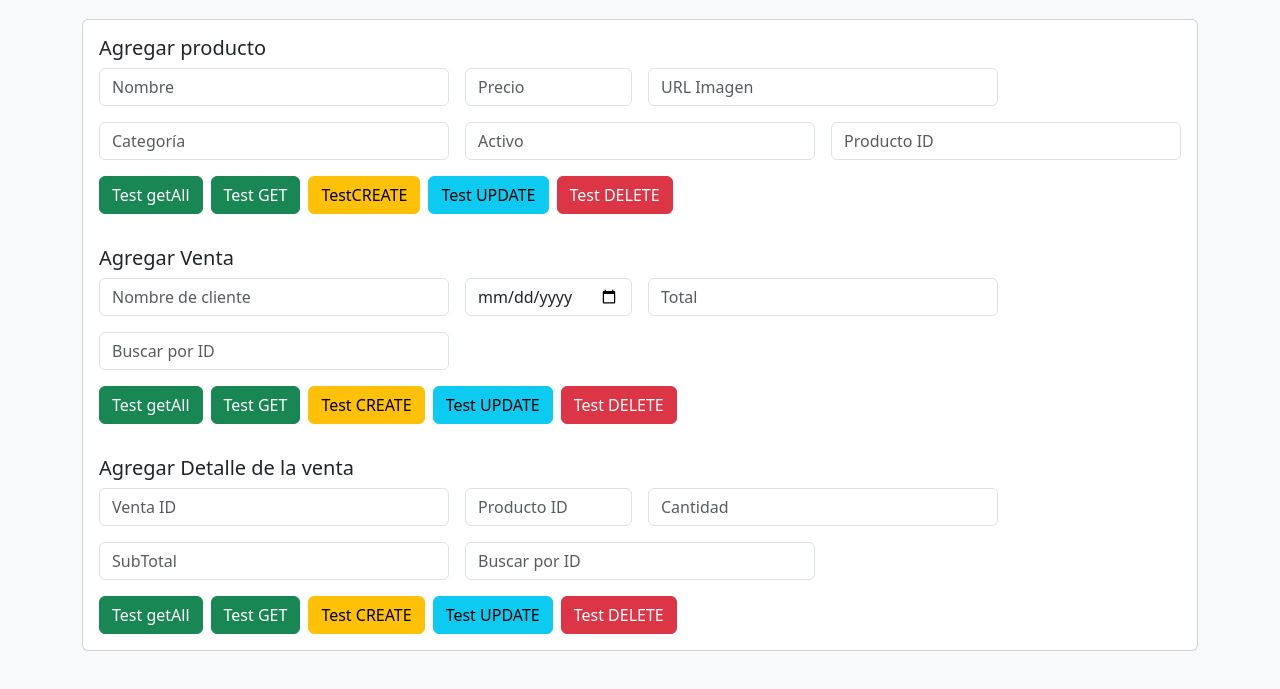
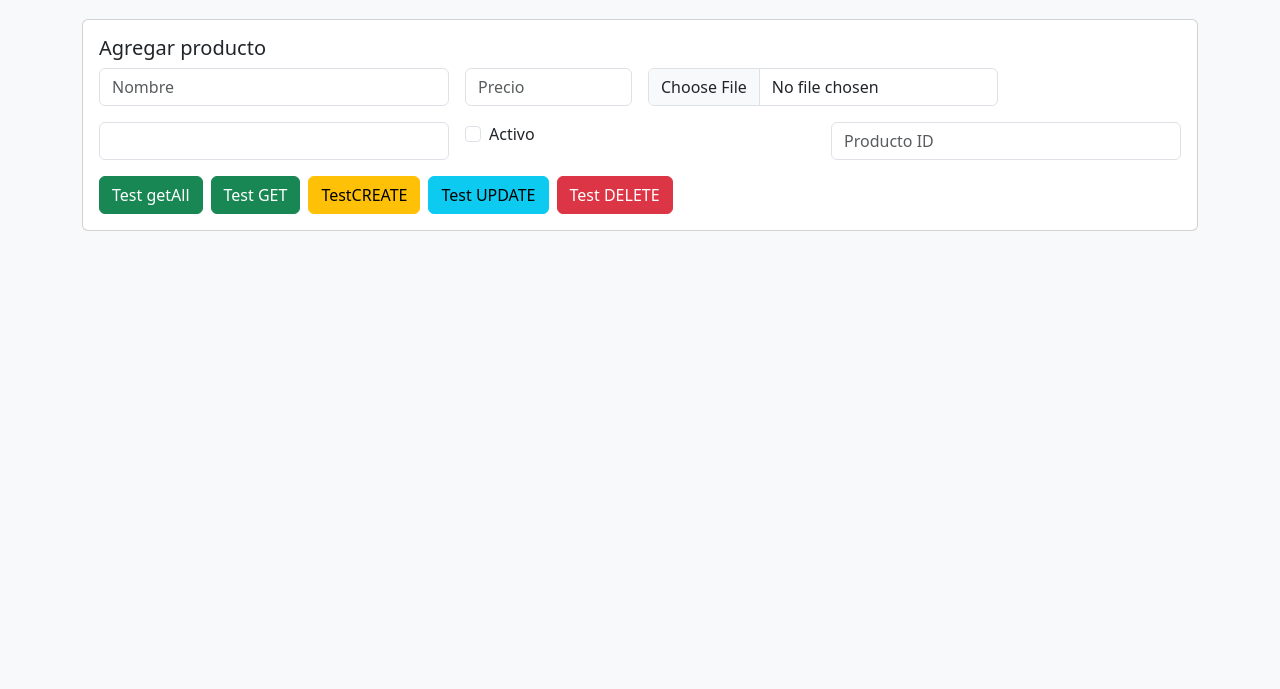
Before and after one commit to adrikaso/Trabajo-Programacion-3, a website: page frontend/testCRUD.html in a window 1280 px wide. Shown: the part 77-766 px from the top of the page. Drawn offline with nearby package versions, Linux system fonts and the light colour scheme; no server answers.

Commit message:
Cambios necesarios para poder crear un producto correctamente

```diff
--- a/frontend/testCRUD.html
+++ b/frontend/testCRUD.html
@@ -25,17 +25,26 @@
                             <input type="number" id="price" class="form-control" placeholder="Precio" required>
                         </div>
                         <div class="col-md-4">
-                            <input type="text" id="img" class="form-control" placeholder="URL Imagen" required>
+                            <input type="file" id="img" class="form-control" name="picture" placeholder="URL Imagen"
+                                required>
+                            <img id="preview" src="#" alt="Previsualización"
+                                style="max-width: 200px; margin-top: 10px; display: none;">
                         </div>
                         <div class="col-md-4">
-                            <input type="text" id="category" class="form-control" placeholder="Categoría" required>
+                            <select id="category" class="form-control" required></select>
                         </div>
                         <div class="col-md-4">
-                            <input type="text" id="active" class="form-control" placeholder="Activo" required>
+                            <div class="form-check">
+                                <input class="form-check-input" type="checkbox" id="active">
+                                <label class="form-check-label" for="active">
+                                    Activo
+                                </label>
+                            </div>
                         </div>
                         <div class="col-md-4">
                             <!-- estaba en type="number" -->
-                            <input type="text" id="hijodemilputa" class="form-control" placeholder="Producto ID" required>
+                            <input type="text" id="hijodemilputa" class="form-control" placeholder="Producto ID"
+                                required>
                         </div>
 
                     </div>
@@ -49,13 +58,15 @@
                     </div>
                 </form>
             </div>
+        </div>
 
-            <div class="card-body">
+        <!-- <div class="card-body">
             <h5 id="formTitulo">Agregar Venta</h5>
             <form id="formSale">
                 <div class="row g-3">
                     <div class="col-md-4">
-                            <input type="text" id="inputClientName" class="form-control" placeholder="Nombre de cliente" required>
+                        <input type="text" id="inputClientName" class="form-control" placeholder="Nombre de cliente"
+                            required>
                     </div>
                     <div class="col-md-2">
                         <input type="date" id="inputDate" class="form-control" placeholder="Fecha" required>
@@ -64,16 +75,18 @@
                         <input type="text" id="inputTotal" class="form-control" placeholder="Total" required>
                     </div>
                     <div class="col-md-4">
-                            <input type="text" id="inputSaleID" class="form-control" placeholder="Buscar por ID" >
+                        <input type="text" id="inputSaleID" class="form-control" placeholder="Buscar por ID">
                     </div>
                 </div>
                 <input type="hidden" id="productoId">
                 <div class="mt-3 d-flex gap-2">
-                        <button type="button" id = "btnGetAllSales" class="btn btn-success">Test getAll</button>
-                        <button type="button" id = "btnGetSale" class="btn btn-success" >Test GET</button>
+                    <button type="button" id="btnGetAllSales" class="btn btn-success">Test getAll</button>
+                    <button type="button" id="btnGetSale" class="btn btn-success">Test GET</button>
                     <button type="button" id="btnTestCreateSale" class="btn btn-warning">Test CREATE</button>
-                        <button type="button" id="btnTestUpdateSale" class="btn btn-info" onclick="testUpdateProducto()">Test UPDATE</button>
-                        <button type="button" id="btnTestDeleteSale" class="btn btn-danger" onclick="testDeleteProducto()">Test DELETE</button>
+                    <button type="button" id="btnTestUpdateSale" class="btn btn-info"
+                        onclick="testUpdateProducto()">Test UPDATE</button>
+                    <button type="button" id="btnTestDeleteSale" class="btn btn-danger"
+                        onclick="testDeleteProducto()">Test DELETE</button>
                 </div>
             </form>
         </div>
@@ -86,7 +99,8 @@
                         <input type="text" id="IDinputSale" class="form-control" placeholder="Venta ID" required>
                     </div>
                     <div class="col-md-2">
-                            <input type="text" id="inputProdIDdetails" class="form-control" placeholder="Producto ID" required>
+                        <input type="text" id="inputProdIDdetails" class="form-control" placeholder="Producto ID"
+                            required>
                     </div>
                     <div class="col-md-4">
                         <input type="text" id="inputQuantity" class="form-control" placeholder="Cantidad" required>
@@ -95,7 +109,8 @@
                         <input type="text" id="inputSubTotal" class="form-control" placeholder="SubTotal" required>
                     </div>
                     <div class="col-md-4">
-                            <input type="text" id="inputSaleDetailsID" class="form-control" placeholder="Buscar por ID" required>
+                        <input type="text" id="inputSaleDetailsID" class="form-control" placeholder="Buscar por ID"
+                            required>
                     </div>
                 </div>
                 <input type="hidden" id="productoId">
@@ -107,7 +122,7 @@
                     <button type="button" id="btnTestDeleteSaleDetail" class="btn btn-danger">Test DELETE</button>
                 </div>
             </form>
-            </div>
+        </div> -->
     </div>
     </div>
 
```
Lines whose indentation alone changed are shown as unchanged.
